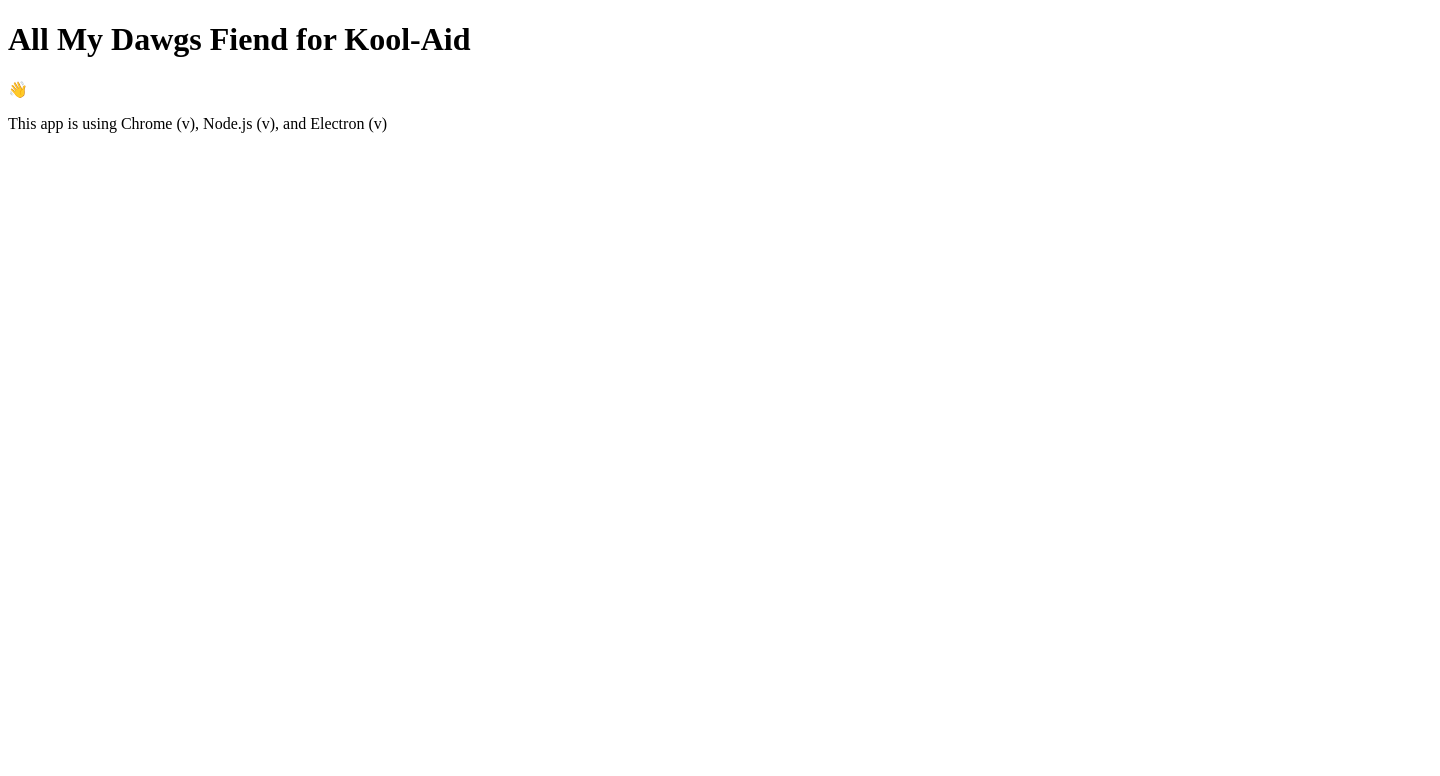
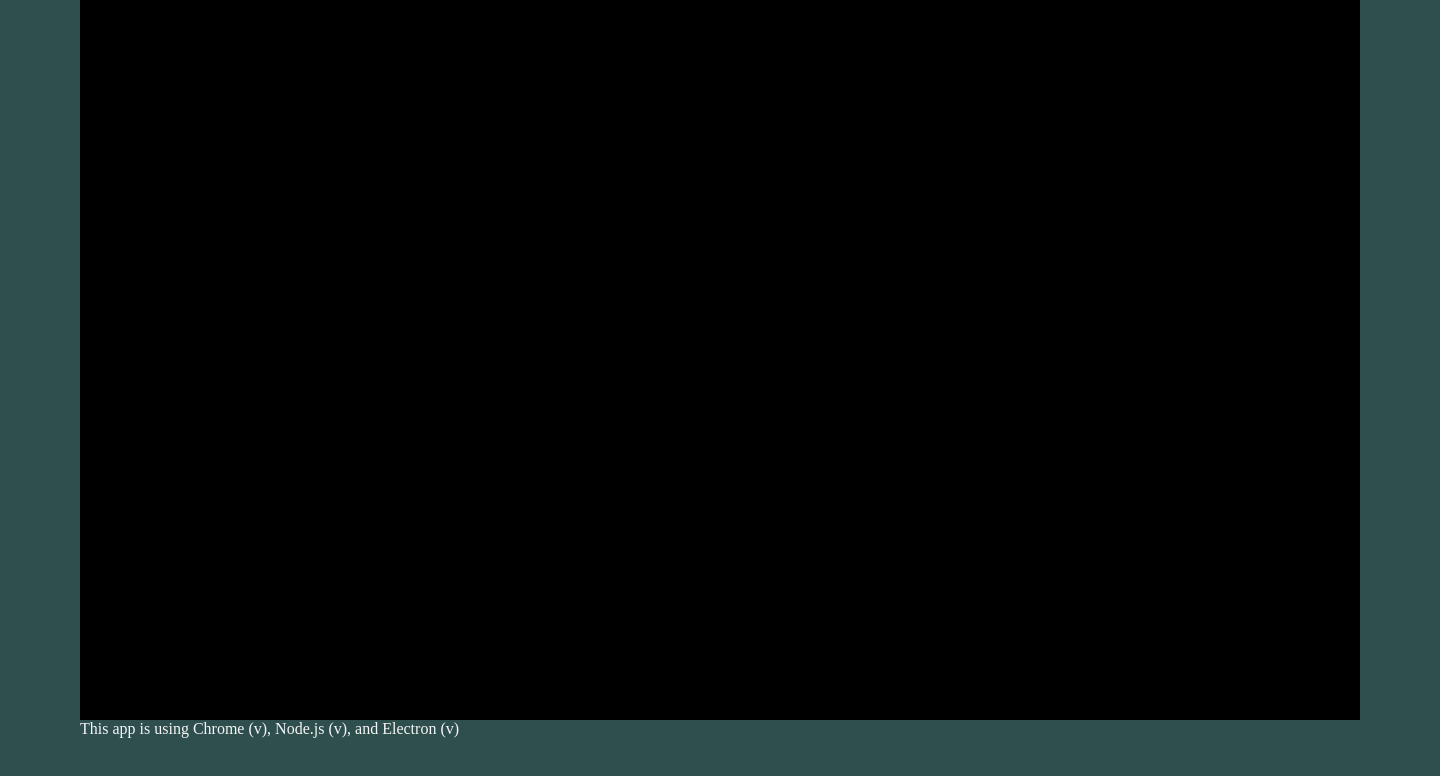
Before and after one commit to SRogan26/Explorer, an Electron app: page index.html in a window 1440 px wide. Drawn offline with Linux system fonts and the light colour scheme; no server answers.

Commit message:
set up initial blank canvas element and stylesheet

```diff
--- /dev/null
+++ b/index.css
@@ -0,0 +1,23 @@
+html{
+    --c-height: 720px;
+    --c-width: 1280px;
+    /* x offset is half of the window w minus canvas w */
+    --x-off: 80px;
+}
+body{
+    margin:0;
+    background-color:darkslategrey;
+    color: whitesmoke;
+    position:relative;
+}
+#info{
+    position:absolute;
+    top: var(--c-height);
+    left:var(--x-off);
+}
+#canvas{
+    position:absolute;
+    left: var(--x-off);
+    width: var(--c-width);
+    height: var(--c-height);
+}
--- a/index.html
+++ b/index.html
@@ -7,11 +7,11 @@
       content="default-src 'self'; script-src 'self'"
     />
     <meta http-equiv="X-Content-Security-Policy" content="default-src 'self'; script-src 'self'" />
-    <title>Electron Explorer</title>
+    <link rel="stylesheet" href="./index.css"></link>
+    <title>Meat Seeker</title>
 </head>
 <body>
-    <h1>All My Dawgs Fiend for Kool-Aid</h1>
-    <p>👋</p>
+    <canvas id="canvas"></canvas>
     <div id="info"></div>
 </body>
 <script src="./renderer.js"></script>
--- a/main.js
+++ b/main.js
@@ -3,8 +3,8 @@
 
 const createWindow = () => {
     const win = new BrowserWindow({
-        width: 1200,
-        height: 800,
+        width: 1440,
+        height: 900,
         webPreferences: {
             preload: path.join(__dirname,'preload.js')
         }
--- a/renderer.js
+++ b/renderer.js
@@ -1,5 +1,9 @@
-const information = document.getElementById('info')
-information.innerText = `This app is using Chrome (v${versions.chrome()}), Node.js (v${versions.node()}), and Electron (v${versions.electron()})`
+document.getElementById('info').innerText = `This app is using Chrome (v${versions.chrome()}), Node.js (v${versions.node()}), and Electron (v${versions.electron()})`
+const canvas = document.getElementById('canvas');
+const c = canvas.getContext('2d');
+
+c.fillStyle = "black";
+c.fillRect(0, 0, 1280, 720);
 
 const funk = async () => {
     const res = await window.versions.ping();
```
